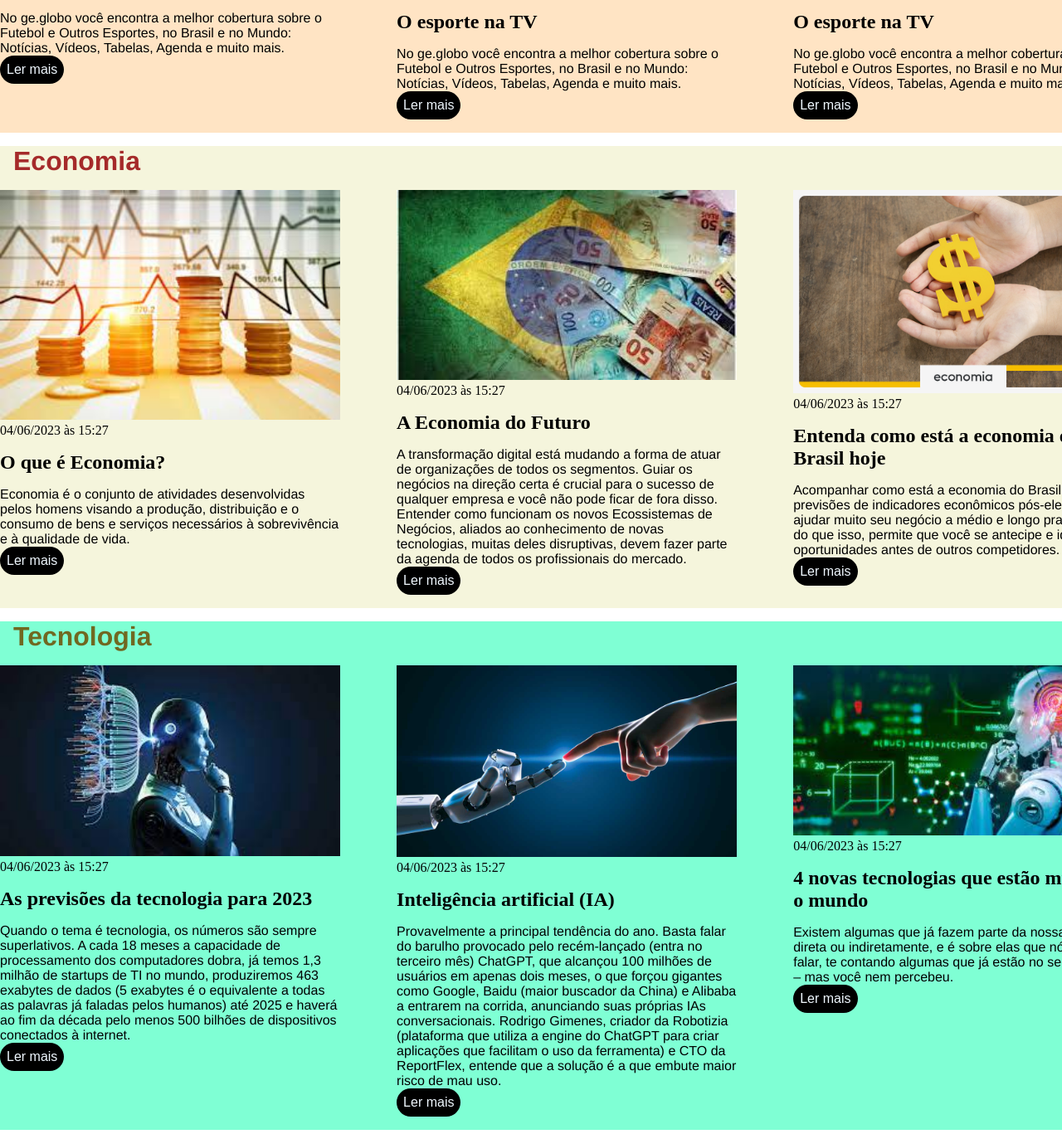
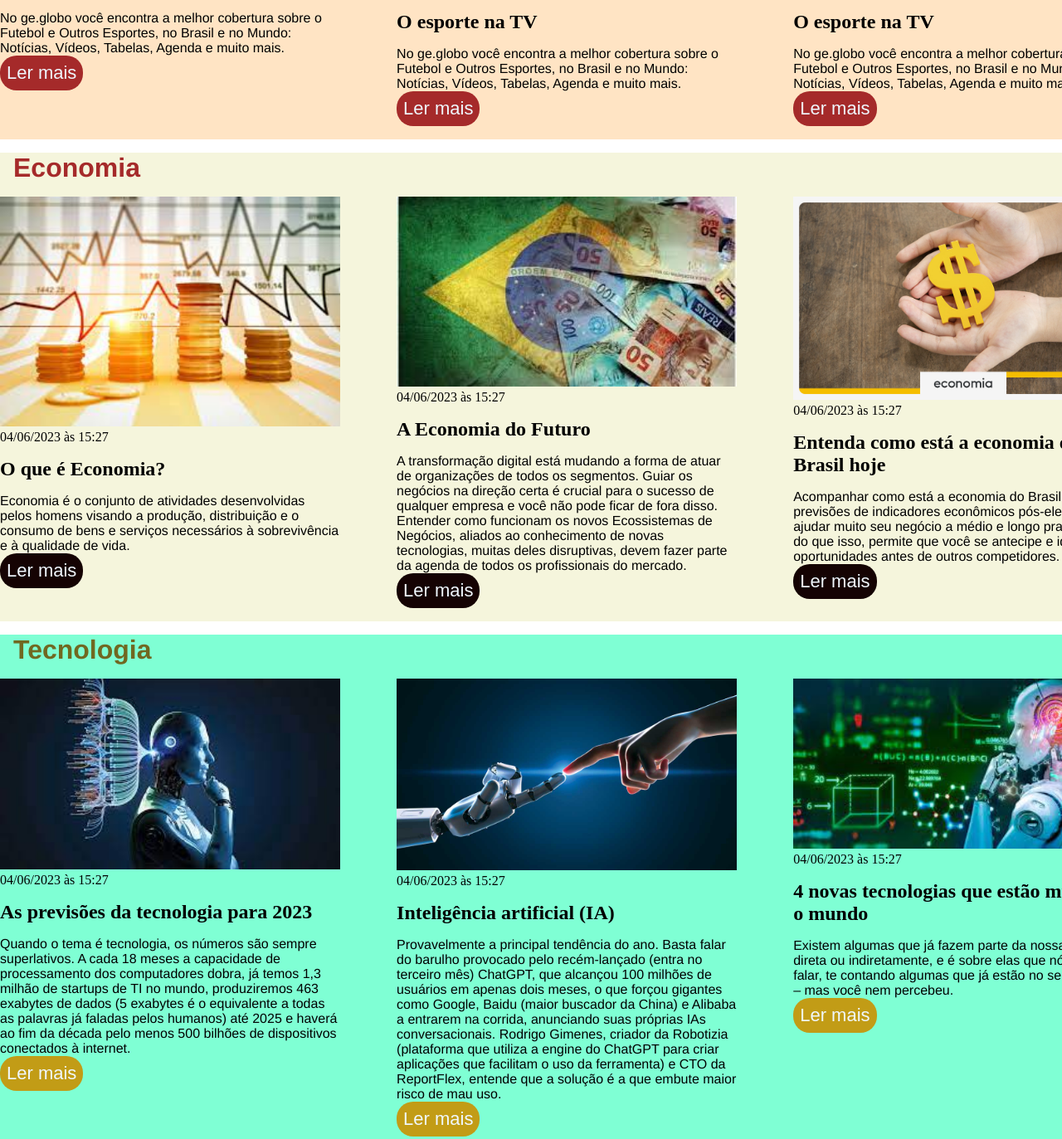
Before and after one commit to Lucassilva1010/Terafas_Ebac, a plain HTML site: page portal.html in a window 1280 px wide. Shown: the part 436-1809 px from the top of the page at 83% size. Drawn offline with Linux system fonts and the light colour scheme.

Commit message:
Botões ler mais alterados Mudança no nome do link e titulo do projeto

```diff
--- a/estoli01.css
+++ b/estoli01.css
@@ -67,13 +67,13 @@ section h1{
 }
 
 .articles article a{
-    background-color: black;
+
     color: aliceblue;
     padding: 8px;
     display: inline-block;
     font-family: Arial, Helvetica, sans-serif;
     text-decoration: none;
-    border-radius: 30px;
+    border-radius: 20px;
 }
 .articles article a:hover{
     text-decoration: underline;
@@ -83,11 +83,28 @@ section h1{
 #esportes{
     background-color: bisque;
 }
+
+.articles article .esport a{
+
+    font-size: 22px;
+    background-color: brown;
+}
+
 #economia{
     background-color: beige;
 }
+.articles article .economic a{
+
+    font-size: 22px;
+    background-color: rgb(21, 3, 3);
+}
 #tecnologia{
     background-color: aquamarine;
+}
+.articles article .tec a{
+
+    font-size: 22px;
+    background-color: rgb(194, 156, 22);
 }
 #tecnologia  h1{
 
@@ -97,6 +114,11 @@ section h1{
     background-color: rgb(127, 214, 255);
 
 }
+.articles article .polit a{
+
+    font-size: 22px;
+    background-color: rgb(15, 170, 23);
+}
 #politica h1{
    color: rgb(110, 67, 15);
 }
--- a/containers.html
+++ b/portal.html
@@ -6,7 +6,7 @@
     <meta http-equiv="X-UA-Compatible" content="IE=edge">
     <meta name="viewport" content="width=device-width, initial-scale=1.0">
     <link rel="stylesheet"  href="estoli01.css" type="text/css">
-    <title>Containers</title>
+    <title>Portal de Noticias</title>
 </head>
 
 <body>
@@ -50,7 +50,10 @@
                             <p>
                                 No ge.globo você encontra a melhor cobertura sobre o Futebol e Outros Esportes, no Brasil e no Mundo: Notícias, Vídeos, Tabelas, Agenda e muito mais.
                             </p>
-                            <a href="https://elemento.ag/blog/lista-lutadores-jiu-jitsu/">Ler mais</a>
+                            <div class="esport">
+                                <a href="https://elemento.ag/blog/lista-lutadores-jiu-jitsu/" >Ler mais</a>
+                            </div>
+
                         </article>
 
                         <article>
@@ -63,7 +66,9 @@
                             <p>
                                 No ge.globo você encontra a melhor cobertura sobre o Futebol e Outros Esportes, no Brasil e no Mundo: Notícias, Vídeos, Tabelas, Agenda e muito mais.
                             </p>
+                            <div class="esport">
                             <a href="https://elemento.ag/blog/lista-lutadores-jiu-jitsu/">Ler mais</a>
+                            </div>
                         </article>
 
                         <article>
@@ -76,7 +81,9 @@
                             <p>
                                 No ge.globo você encontra a melhor cobertura sobre o Futebol e Outros Esportes, no Brasil e no Mundo: Notícias, Vídeos, Tabelas, Agenda e muito mais.
                             </p>
+                            <div class="esport">
                             <a href="https://elemento.ag/blog/lista-lutadores-jiu-jitsu/">Ler mais</a>
+                            </div>
                         </article>
                 </div>
             </div>
@@ -98,7 +105,10 @@
                             <p>
                                 Economia é o conjunto de atividades desenvolvidas pelos homens visando a produção, distribuição e o consumo  de bens e serviços necessários à sobrevivência e à qualidade de vida.
                             </p>
+
+                            <div class="economic">
                             <a href="https://www.fea.usp.br/economia/graduacao/o-que-e-economia">Ler mais</a>
+                            </div>
                         </article>
 
                         <article>
@@ -113,7 +123,9 @@
                                 Guiar os negócios na direção certa é crucial para o sucesso de qualquer empresa e você não pode ficar de fora disso.
                                 Entender como funcionam os novos Ecossistemas de Negócios, aliados ao conhecimento de novas tecnologias, muitas deles disruptivas, devem fazer parte da agenda de todos os profissionais do mercado.
                             </p>
+                            <div class="economic">
                             <a href="https://eventos.institutodatransformacao.com.br/a-economia-do-futuro?gclid=Cj0KCQjw7PCjBhDwARIsANo7Cgm-z5dbKJL4D7iy56A9AL9Lz91QA_VYkHaY02bYnfk_KZUkWoYXEwgaAnqREALw_wcB">Ler mais</a>
+                            </div>
                         </article>
 
                         <article>
@@ -126,7 +138,9 @@
                             <p>
                                 Acompanhar como está a economia do Brasil hoje e as previsões de indicadores econômicos pós-eleição pode ajudar muito seu negócio a médio e longo prazos. Mais do que isso, permite que você se antecipe e identifique oportunidades antes de outros competidores.
                             </p>
+                            <div class="economic">
                             <a href="https://elemento.ag/blog/lista-lutadores-jiu-jitsu/">Ler mais</a>
+                            </div>
                         </article>
                 </div>
             </div>
@@ -146,7 +160,9 @@
                             <p>
                                 Quando o tema é tecnologia, os números são sempre superlativos. A cada 18 meses a capacidade de processamento dos computadores dobra, já temos 1,3 milhão de startups de TI no mundo, produziremos 463 exabytes de dados (5 exabytes é o equivalente a todas as palavras já faladas pelos humanos) até 2025 e haverá ao fim da década pelo menos 500 bilhões de dispositivos conectados à internet.
                             </p>
+                            <div class="tec">
                             <a href="https://pt.wikipedia.org/wiki/Tecnologia">Ler mais</a>
+                            </div>
                         </article>
 
 
@@ -160,7 +176,9 @@
                             <p>
                                Provavelmente a principal tendência do ano. Basta falar do barulho provocado pelo recém-lançado (entra no terceiro mês) ChatGPT, que alcançou 100 milhões de usuários em apenas dois meses, o que forçou gigantes como Google, Baidu (maior buscador da China) e Alibaba a entrarem na corrida, anunciando suas próprias IAs conversacionais. Rodrigo Gimenes, criador da Robotizia (plataforma que utiliza a engine do ChatGPT para criar aplicações que facilitam o uso da ferramenta) e CTO da ReportFlex, entende que a solução é a que embute maior risco de mau uso.
                             </p>
+                            <div class="tec">
                             <a href="https://pt.wikipedia.org/wiki/Tecnologia">Ler mais</a>
+                            </div>
                         </article>
                         <article>
 
@@ -172,7 +190,9 @@
                             <p>
                                 Existem algumas que já fazem parte da nossa vida, direta ou indiretamente, e é sobre elas que nós vamos falar, te contando algumas que já estão no seu dia a dia – mas você nem percebeu.
                             </p>
+                            <div class="tec">
                             <a href="https://pt.wikipedia.org/wiki/Tecnologia">Ler mais</a>
+                            </div>
                         </article>
                 </div>
             </div>
@@ -194,7 +214,10 @@
 
                                 “A corrupção na magnitude revelada pelos investigadores nos três últimos anos ameaçou a democracia de forma sistemática e generalizada” apontou Nascimento, que participou em debates internacionais sobre as carências da democracia neste século.
                             </p>
+
+                            <div class="polit">
                             <a href="https://pt.wikipedia.org/wiki/Pol%C3%ADtica">Ler mais</a>
+                            </div>
                         </article>
 
 
@@ -208,7 +231,9 @@
                             <p>
                                 Para entender el concepto ‘democracia’, este cortometraje narra la historia del director de una empresa que propone a sus empleados un macabro plan: uno de los trabajadores debe morir con el objetivo de estrechar lazos. Para eso, convocan un sorteo (el término original de ‘democracia’ defendía que el gobernador se eligiera de esta forma) en el que se escogiera a la persona elegida para morir.
                             </p>
+                            <div class="polit">
                             <a href="https://pt.wikipedia.org/wiki/Pol%C3%ADtica">Ler mais</a>
+                            </div>
                         </article>
                         <article>
 
@@ -221,7 +246,9 @@
                                 A democracia é o regime político em que a soberania é exercida pelo povo, os cidadãos são os detentores do poder e confiam parte desse poder ao Estado para que possa organizar a sociedade.
 
                                 Todas as decisões políticas devem estar em conformidade com o desejo do povo. Atualmente, a maioria dos países possui modelos de democracia representativa. Neles, os cidadãos elegem seus representantes por meio do voto.
+                                <div class="polit">
                             <a href="https://unale.org.br/entenda-o-que-e-democracia-e-como-ela-funciona-no-brasil/">Ler mais</a>
+                                </div>
                         </article>
                 </div>
             </div>
```
Also changed, not shown: index.html (+2 -2 lines).
